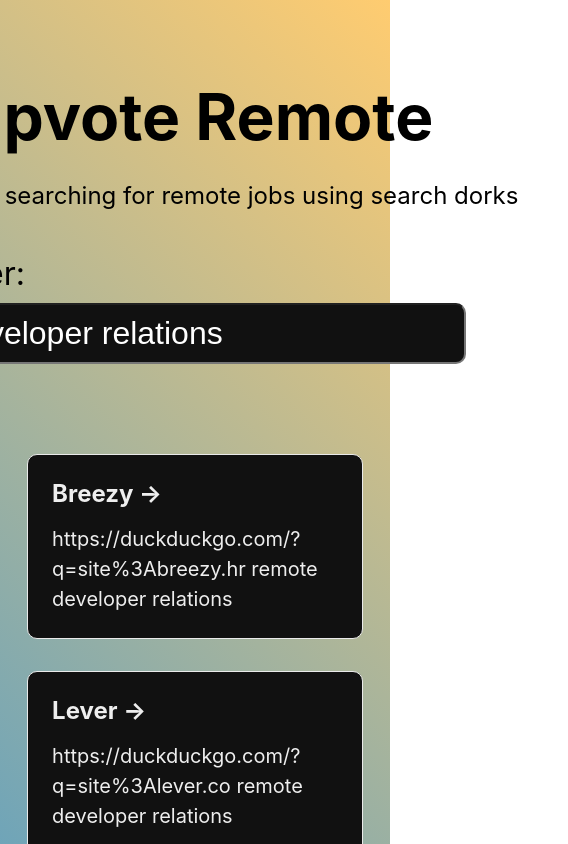
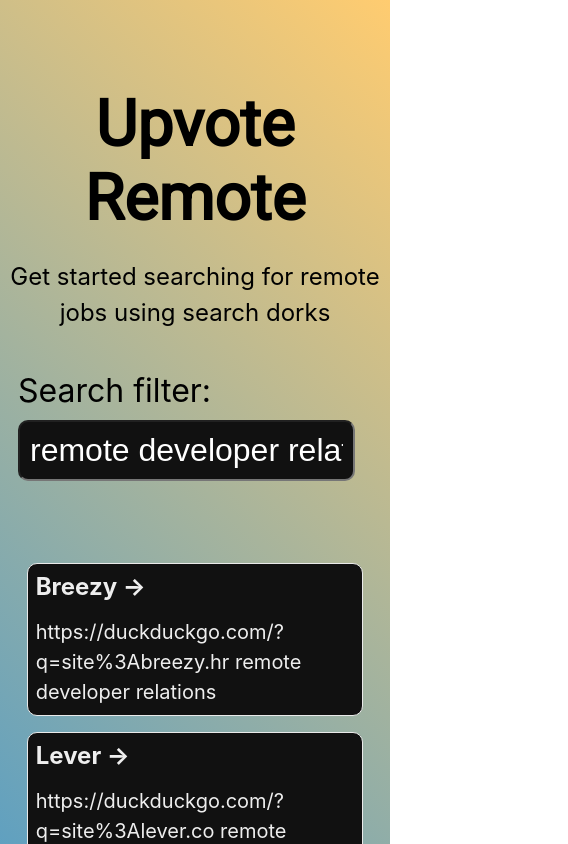
Before and after one commit to bennett-elder/upvoteremote, a Next.js app: page / in a window 390 px wide. Shown: the top 844 px of the page, 568 px wide, since content can reach past the window. Built offline with nearby package versions, Linux system fonts and the light colour scheme.

Commit message:
Fix some mobile concerns and add Roboto font

```diff
--- a/pages/index.js
+++ b/pages/index.js
@@ -55,6 +55,9 @@
         <title>Upvote Remote - Get started searching for remote jobs using search dorks</title>
         <meta name="description" content="Get started searching for remote jobs using search dorks." />
         <link rel="icon" href="/favicon.ico" />
+        <link rel="preconnect" href="https://fonts.googleapis.com" />
+        <link rel="preconnect" href="https://fonts.gstatic.com" crossorigin />
+        <link href="https://fonts.googleapis.com/css2?family=Roboto&display=swap" rel="stylesheet" />
       </Head>
 
       <main className={styles.main}>
--- a/styles/Home.module.css
+++ b/styles/Home.module.css
@@ -50,6 +50,7 @@
   margin: 0;
   line-height: 1.15;
   font-size: 4rem;
+  font-family: 'Roboto', sans-serif;
 }
 
 .title,
@@ -138,4 +139,18 @@
     width: 100%;
     flex-direction: column;
   }
+
+  .container {
+    padding: 0.5rem;
+  }
+
+  .card {
+    margin: 0.5rem;
+    padding: 0.5rem;
+    width: 90%;
+  }
+
+  input.searchFilter {
+    width: 90%;
+  }
 }
```
